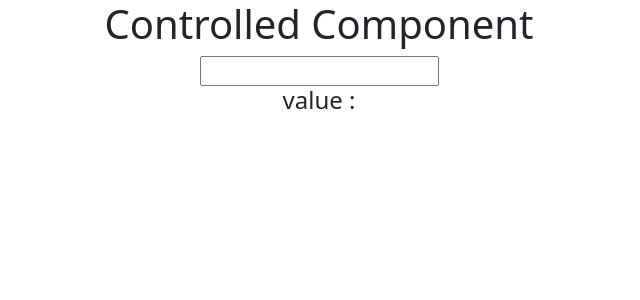
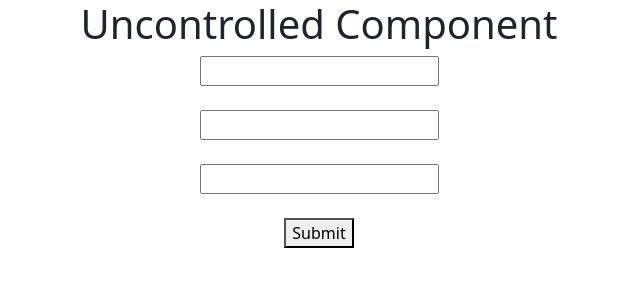
Before and after one commit to yash-jivani/Learn-React-CS, a React (Create React App) app: page / in a window 1280 px wide. Shown: the top 300 px of the page, without its empty margins (321-961 px from the left). Built offline with nearby package versions, Linux system fonts and the light colour scheme.

Commit message:
Uncontrolled Component

```diff
--- a/src/App.js
+++ b/src/App.js
@@ -1,15 +1,40 @@
 
-// Controlled Components : jis component me input fields hoti hai aur hum uss filed ko react state ki help se handle karte hai
+// Uncontrolled Components : jo bhi component react state ki help se control nhi hota/karte vo sbhi component uncontrolled component hai
+// here we are using useRef and Normal JS method to select elements
 
-import React, { useState } from 'react'
+import React, { useRef } from 'react'
 
 export default function App() {
-  const [first, setfirst] = useState('')
+
+  let inputRef = useRef(null)
+  let inputRef2 = useRef(null)
+
+  function formSubmit(e) {
+    e.preventDefault()
+    console.log("input1 : ", inputRef.current.value);
+    console.log("input1 : ", inputRef2.current.value);
+    // selecting element from dom with normal js method
+    let input3 = document.getElementById('in3')
+    console.log("input3 : ", input3.value)
+  }
+
+
   return (
     <div className='container'>
-      <h1 >Controlled Component</h1>
-      <input type="text" value={first} onChange={(e) => { setfirst(e.target.value) }} />
-      <h4>value : {first}</h4>
+      <h1>Uncontrolled Component</h1>
+
+      <form onSubmit={formSubmit}>
+        {/* with useRef hook */}
+        <input type="text" ref={inputRef} />
+        <br /><br />
+        <input type="text" ref={inputRef2} />
+        <br /><br />
+        {/* with normal js method */}
+        <input id='in3' type="text" />
+        <br /><br />
+
+        <button>Submit</button>
+      </form>
     </div>
   )
 }
```
Also changed, not shown: 1 other file (tests, documents, lock files or other folders).
